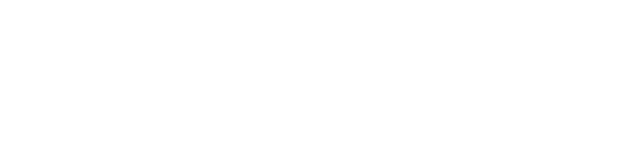
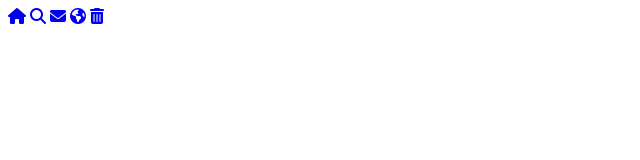
Before and after one commit to fahadshoukat/icon-bars-with-css, a plain HTML site: page index.html in a window 1280 px wide. Shown: the whole page, without its empty margins (0-640 px from the left). Drawn offline with Linux system fonts and the light colour scheme.

Commit message:
addIcons

```diff
--- a/index.html
+++ b/index.html
@@ -9,6 +9,12 @@
     <script src="https://kit.fontawesome.com/70cc0068ca.js" crossorigin="anonymous"></script>
 </head>
 <body>
-
+    <div class="icon-bars">
+        <a href="#"><i class="fa fa-home"></i></a>
+        <a href="#"><i class="fa fa-search"></i></a>
+        <a href="#"><i class="fa fa-envelope"></i></a>
+        <a href="#"><i class="fa fa-globe"></i></a>
+        <a href="#"><i class="fa fa-trash"></i></a>
+    </div>
 </body>
 </html>
```
